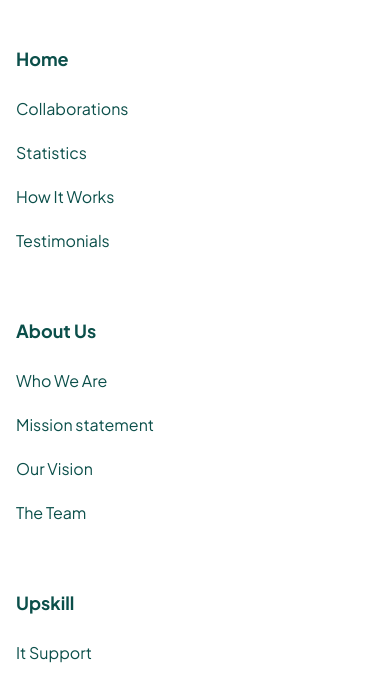
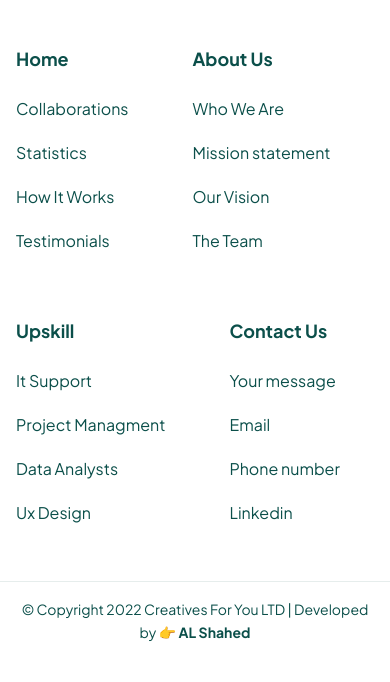
Before and after one commit to iamalshahed/hp-tailwind-assignment-02-shahed, a website built with Vite: page index.html in a window 390 px wide. Shown: the part 6830-7512 px from the top of the page. After the commit the page ends 7490 px from the top, so only its background shows below. Built offline with nearby package versions, Linux system fonts and the light colour scheme.

Commit message:
😁 oops... naw footer section fully responsive for all devise and also full website is successfully complete and responsive😎

```diff
--- a/index.html
+++ b/index.html
@@ -455,7 +455,7 @@
   <footer class="w-full">
     <div class="container max-w-[1300px] mx-auto px-4 py-14">
 
-      <div class="w-full flex flex-col items-start justify-start gap-12">
+      <div class="w-full flex flex-col md:flex-row items-start justify-start md:justify-between gap-12 md:gap-52">
 
         <!-- left part -->
         <div class="">
@@ -475,7 +475,7 @@
         </div>
 
         <!-- right part -->
-        <div class="flex flex-col gap-16 sm:gap-10">
+        <div class="flex flex-wrap items-center sm:justify-between gap-16 sm:gap-10 md:gap-24">
 
           <!-- col -->
           <div class="">
@@ -592,7 +592,7 @@
 
     <!-- copywrite -->
     <div class="w-full p-4 text-center text-teal-900 text-sm font-normal leading-relaxed border-t border-t-teal-900/10">
-      <span>&copy; Copyright 2022 Creatives For You LTD | Developed by 👉 <b>AL Shahed</b></span>
+      <span>&copy; Copyright 2022 Creatives For You LTD | Developed by 👉 <b><a target="_blank" href="https://github.com/iamalshahed">AL Shahed</a></b></span>
     </div>
   </footer>
 
```
